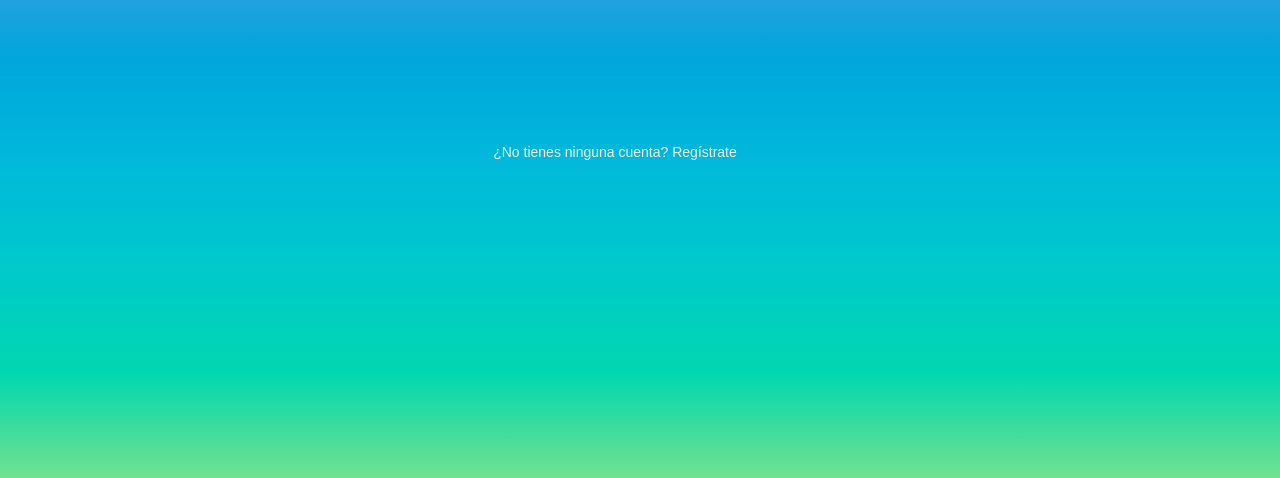
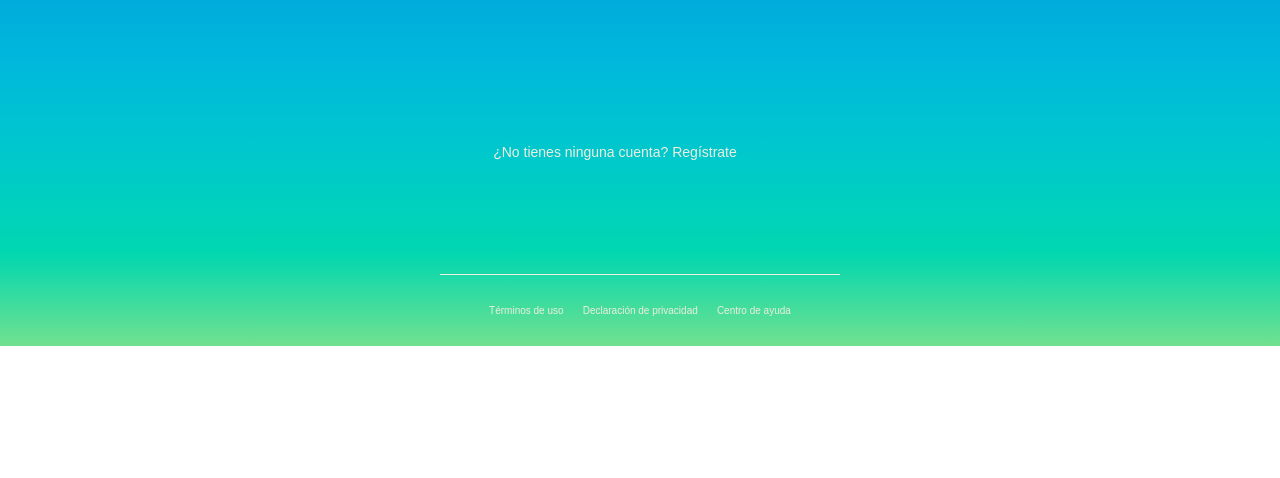
Before and after one commit to FernandoJVela/platzi_video, a plain HTML site: page login.html in a window 1280 px wide. Shown: the part 682-1160 px from the top of the page. After the commit the page ends 1028 px from the top, so only its background shows below. Drawn offline with Linux system fonts and the light colour scheme.

Commit message:
Created footer

```diff
--- a/css/style-login.css
+++ b/css/style-login.css
@@ -85,7 +85,7 @@ main{
     width: 100%;
     max-width: 500px;
     margin: 0 auto;
-    grid-template: repeat(5, 1fr) / repeat(1, 1fr);
+    grid-template: repeat(4, 1fr) / repeat(1, 1fr);
     text-align: center;
     align-items: center;
     padding: 20px 25px;
@@ -210,3 +210,18 @@ main h2{
     box-shadow: 0 1px 2px 0 rgba(48, 45, 44, 0.6);
     cursor: pointer;
 }
+footer{
+    display: flex;
+    width: 100%;
+    max-width: 400px;
+    margin: 0 auto;
+    padding: 30px;
+    justify-content: space-evenly;
+    align-items: center;
+    font-size: 1rem;
+    border-top: solid 1px var(--mywhite);
+}
+footer a{
+    color: var(--mywhite);
+    text-decoration: none;
+}
--- a/login.html
+++ b/login.html
@@ -55,5 +55,10 @@
             <p>¿No tienes ninguna cuenta? Regístrate</p>
         </section>
     </main>
+    <footer>
+        <a href="#">Términos de uso</a>
+        <a href="#">Declaración de privacidad</a>
+        <a href="#">Centro de ayuda</a>
+    </footer>
 </body>
 </html>
```
